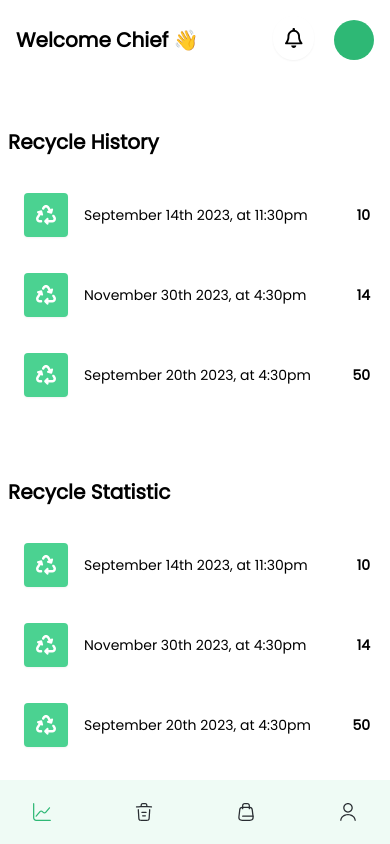
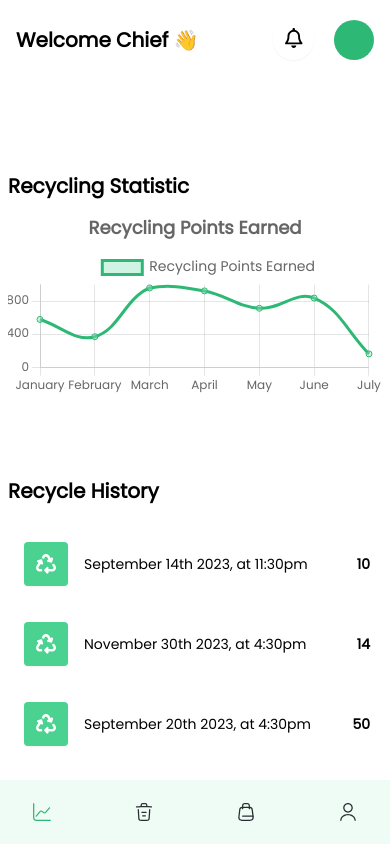
Before and after one commit to Adedoyin-Emmanuel/Recykle, a React (Vite) app: page /dashboard in a window 390 px wide. Built offline with nearby package versions, Linux system fonts and the light colour scheme.

Commit message:
Added the chart component

```diff
--- a/package.json
+++ b/package.json
@@ -15,9 +15,12 @@
     "@fortawesome/free-regular-svg-icons": "^6.4.2",
     "@fortawesome/free-solid-svg-icons": "^6.4.2",
     "@fortawesome/react-fontawesome": "^0.2.0",
+    "@types/chart.js": "^2.9.37",
+    "@types/faker": "^6.6.9",
     "@vercel/analytics": "^1.0.2",
     "autoprefixer": "^10.4.14",
     "chart.js": "^4.3.3",
+    "faker": "^6.6.6",
     "firebase": "^10.1.0",
     "framer-motion": "^10.15.2",
     "postcss": "^8.4.27",
@@ -30,6 +33,7 @@
     "tailwindcss": "^3.3.3"
   },
   "devDependencies": {
+    "@faker-js/faker": "^8.0.2",
     "@types/react": "^18.2.15",
     "@types/react-dom": "^18.2.7",
     "@typescript-eslint/eslint-plugin": "^6.0.0",
--- /dev/null
+++ b/src/components/ChartTest/ChartTest.tsx
@@ -0,0 +1,98 @@
+import React from "react";
+import { Line } from "react-chartjs-2";
+import {
+  Chart as ChartJS,
+  CategoryScale,
+  LinearScale,
+  PointElement,
+  LineElement,
+  Title,
+  Tooltip,
+  Legend,
+} from "chart.js";
+import { faker } from "@faker-js/faker";
+
+ChartJS.register(
+  CategoryScale,
+  LinearScale,
+  PointElement,
+  LineElement,
+  Title,
+  Tooltip,
+  Legend
+);
+
+export const options = {
+  responsive: true,
+  interaction: {
+    mode: "index",
+    intersect: false,
+  },
+  stacked: false,
+  plugins: {
+    title: {
+      display: true,
+      text: "Recycling Points Earned", // Your chart title
+      font: {
+        family: "Poppins", // Set the Poppins font for the title
+        size: 18,
+        weight: "bold",
+      },
+    },
+    legend: {
+      display: true,
+      labels: {
+        font: {
+          family: "Poppins", // Set the Poppins font for the legend labels
+          size: 14,
+        },
+      },
+    },
+  },
+  scales: {
+    y: {
+      type: "linear",
+      display: true,
+      position: "left",
+      ticks: {
+        font: {
+          family: "Poppins", // Set the Poppins font for the tick labels
+          size: 12,
+        },
+        callback: function (value) {
+          return value.toLocaleString();
+        },
+      },
+    },
+    x: {
+      display: true,
+      ticks: {
+        font: {
+          family: "Poppins", // Set the Poppins font for the tick labels
+          size: 12,
+        },
+      },
+    },
+  },
+};
+
+const labels = ["January", "February", "March", "April", "May", "June", "July"];
+
+export const data = {
+  labels,
+  datasets: [
+    {
+      label: "Recycling Points Earned",
+      data: labels.map(() => faker.datatype.number({ min: 100, max: 1000 })),
+      fill: true,
+      backgroundColor: "rgba(137, 226, 185, 0.4)",
+      borderColor: "#2EB875",
+      tension: 0.4,
+      yAxisID: "y",
+    },
+  ],
+};
+
+export function ChartTest() {
+  return <Line options={options} data={data} />;
+}
--- a/src/pages/Dashboard/Dashboard.tsx
+++ b/src/pages/Dashboard/Dashboard.tsx
@@ -7,15 +7,16 @@ import Submitted from "./../../assets/clipboard-tick-2.svg";
 import TrashBin from "../../assets/recycle-icon.svg";
 import RecycleCard from "../../components/RecycleCard/RecycleCard";
 import SubmissionCard from "../../components/SubmissionCard/SubmissionCard";
+import { ChartTest } from "../../components/ChartTest/ChartTest";
 
 const Dashboard = (): JSX.Element => {
   return (
     <DashboardComponent onDashboardPage>
       <DashboardHeader />
 
-      <div className="w-full flex flex-col xl:flex-row gap-x-5">
-        <div className="first-section w-full xl:w-8/12">
-          <div className="grid p-3 lg:grid-cols-3 gap-10">
+      <div className="w-full flex flex-col xl:flex-row gap-x-5 ">
+        <div className="first-section w-full xl:w-8/12 flex flex-col items-center justify-center">
+          <div className="grid p-3 lg:grid-cols-3 gap-10 w-full">
             {/* we would create another container for the md, sm and mobile screens */}
             <UtilityBox>
               <img src={Dollar} alt="dollar-bill" className="h-10 w-10" />
@@ -43,36 +44,23 @@ const Dashboard = (): JSX.Element => {
             </UtilityBox>
           </div>
 
-          <section className="recycle-history my-5 ">
+          <section className="recycle-history mt-16 mb-2 w-full ">
+            <h4 className="capitalize font-bold text-[20px]">
+              recycling statistic
+            </h4>
+          </section>
+
+          <section className="recycling-transactions w-full lg:w-11/12">
+            <ChartTest />
+          </section>
+
+          <section className="recycle-history mt-20 w-full">
             <h4 className="capitalize font-bold text-[20px]">
               recycle history
             </h4>
           </section>
 
-          <section className="recycling-transactions mt-5 ">
-            <RecycleCard
-              recycleDate="September 14th 2023, at 11:30pm"
-              recyclingPointsEarned={10}
-            />
-
-            <RecycleCard
-              recycleDate="November 30th 2023, at 4:30pm"
-              recyclingPointsEarned={14}
-            />
-
-            <RecycleCard
-              recycleDate="September 20th 2023, at 4:30pm"
-              recyclingPointsEarned={50}
-            />
-          </section>
-
-          <section className="recycle-history mb-5 mt-16">
-            <h4 className="capitalize font-bold text-[20px]">
-              recycle statistic
-            </h4>
-          </section>
-
-          <section className="recycling-transactions mt-5 ">
+          <section className="recycling-transactions mt-5 w-full">
             <RecycleCard
               recycleDate="September 14th 2023, at 11:30pm"
               recyclingPointsEarned={10}
@@ -91,7 +79,7 @@ const Dashboard = (): JSX.Element => {
         </div>
 
         <div className="second-section w-full xl:w-4/12 mt-16 md:mt-0 grid grid-cols-1  items-center justify-center">
-          <section className="submission-cards   md:w-11/12 flex flex-col items-center justify-center xl:mx-auto mb-16">
+          <section className="submission-cards  md:w-11/12 flex flex-col items-center justify-center xl:mx-auto mb-16">
             <section className="header w-full flex">
               <h4 className="capitalize font-bold text-[20px] md:p-3">
                 recent submission
```
Also changed, not shown: 1 other file (tests, documents, lock files or other folders).
